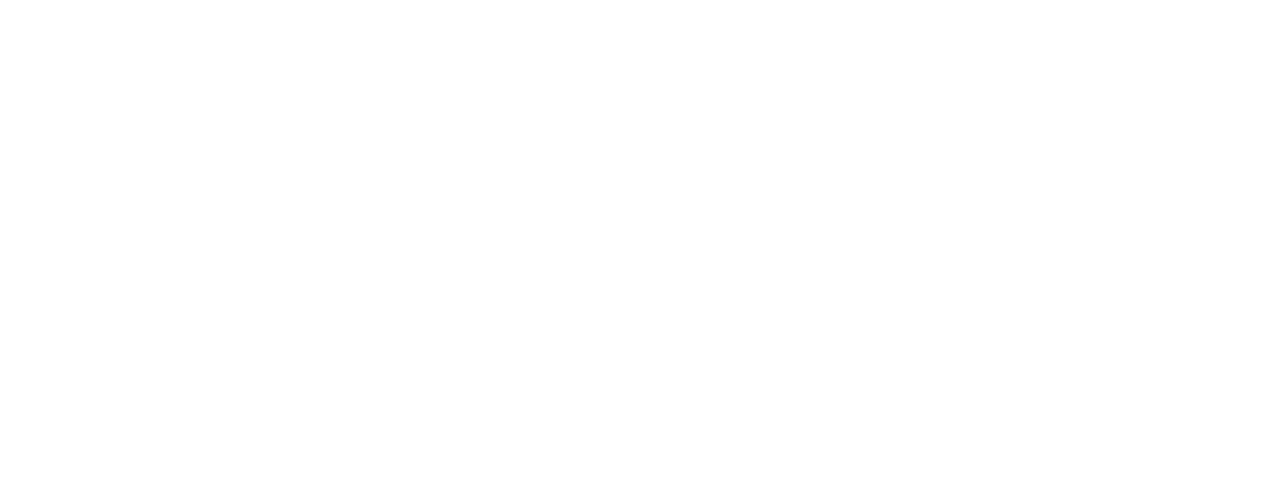
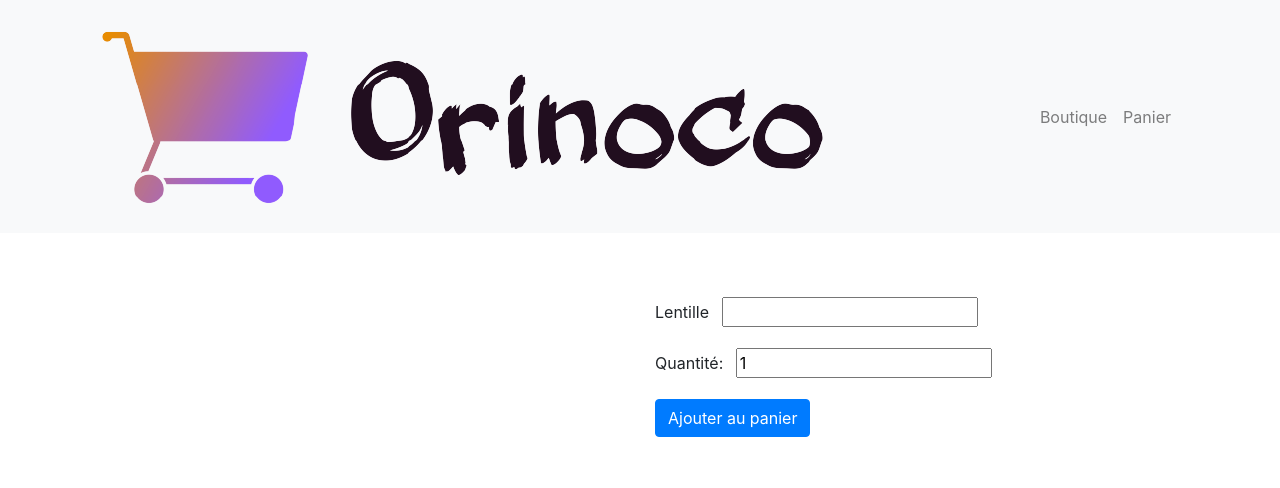
Before and after one commit to Jo-na-than/JonathanPalacios_5.1_22082021, a plain HTML site: page front-end/template_product.html in a window 1280 px wide. Drawn offline with nearby package versions, Linux system fonts and the light colour scheme.

Commit message:
teplate.html ok

```diff
--- a/front-end/template_product.html
+++ b/front-end/template_product.html
@@ -0,0 +1,60 @@
+<!DOCTYPE html>
+<html lang="fr">
+    <head>
+        <meta charset="utf-8">
+        <meta name="viewport" content="width=device-width, initial-scale=1, user-scalable=yes">
+        <link rel="stylesheet" href="https://stackpath.bootstrapcdn.com/bootstrap/4.4.1/css/bootstrap.min.css" integrity="sha384-Vkoo8x4CGsO3+Hhxv8T/Q5PaXtkKtu6ug5TOeNV6gBiFeWPGFN9MuhOf23Q9Ifjh" crossorigin="anonymous">
+        <link rel="stylesheet" href="./style.css">
+        <title>Orinoco | Produit</title>
+    </head>
+    <body>
+        <header>
+            <nav class="col navbar navbar-expand-lg navbar-light bg-light">
+                <div class="container">
+                    <a class="navbar-brand" href="index.html"><img alt="Orinoco" class="p-3" src="img/logo.png"></a>
+                    <button class="navbar-toggler" type="button" data-toggle="collapse" data-target="#navbarNav" aria-controls="navbarNav" aria-expanded="false" aria-label="Toggle navigation">
+                        <span class="navbar-toggler-icon"></span>
+                    </button>
+                    <div class="collapse navbar-collapse" id="navbarNav">
+                        <ul class="nav navbar-nav ml-auto pr-3">
+                            <li class="nav-item">
+                                <a class="nav-link" href="index.html">Boutique</a>
+                            </li>
+                            <li class="nav-item">
+                                <a class="nav-link" href="panier.html">Panier</a>
+                            </li>
+                        </ul>
+                    </div>
+                </div>
+            </nav>
+        </header>
+        <main>
+            <div class="container my-5">
+                <div class="row">
+                    <!--Products template-->
+                    <div class="col-12 col-md-6 mb-5" id="cameraimage"></div>
+                    <div class="col-12 col-md-6">
+                        <p id="cameraname"></p>
+                        <p id="cameraprice"></p>
+                        <p id="cameradescription"></p>
+                        <form>
+                            <div class="mb-3">
+                                <label class="mr-2" for="inlineFormCustomSelect">Lentille</label>
+                                <input id="inlineFormCustomSelect" name="modele" required="required">
+                            </div>
+                            <div class="mb-3">
+                                <label class="mr-2" for="quantity">Quantité: </label>
+                                <input id="quantity" name="quantity" type="number" value="1" min="1" placeholder="1" step="1">
+                            </div>
+                            <button id="button" name="button" type="button" class="add-to-cart btn btn-primary button">Ajouter au panier</button>
+                        </form>
+                    </div>
+                </div>
+            </div>
+        </main>
+        <script src="./js/template_product.js"></script>
+        <script src="https://code.jquery.com/jquery-3.4.1.slim.min.js" integrity="sha384-J6qa4849blE2+poT4WnyKhv5vZF5SrPo0iEjwBvKU7imGFAV0wwj1yYfoRSJoZ+n" crossorigin="anonymous"></script>
+        <script src="https://cdn.jsdelivr.net/npm/popper.js@1.16.0/dist/umd/popper.min.js" integrity="sha384-Q6E9RHvbIyZFJoft+2mJbHaEWldlvI9IOYy5n3zV9zzTtmI3UksdQRVvoxMfooAo" crossorigin="anonymous"></script>
+        <script src="https://stackpath.bootstrapcdn.com/bootstrap/4.4.1/js/bootstrap.min.js" integrity="sha384-wfSDF2E50Y2D1uUdj0O3uMBJnjuUD4Ih7YwaYd1iqfktj0Uod8GCExl3Og8ifwB6" crossorigin="anonymous"></script>
+    </body>
+</html>
```
Also changed, not shown: front-end/checkout.html (+1 -1 lines), front-end/index.html (+1 -1 lines), front-end/panier.html (+1 -1 lines).
